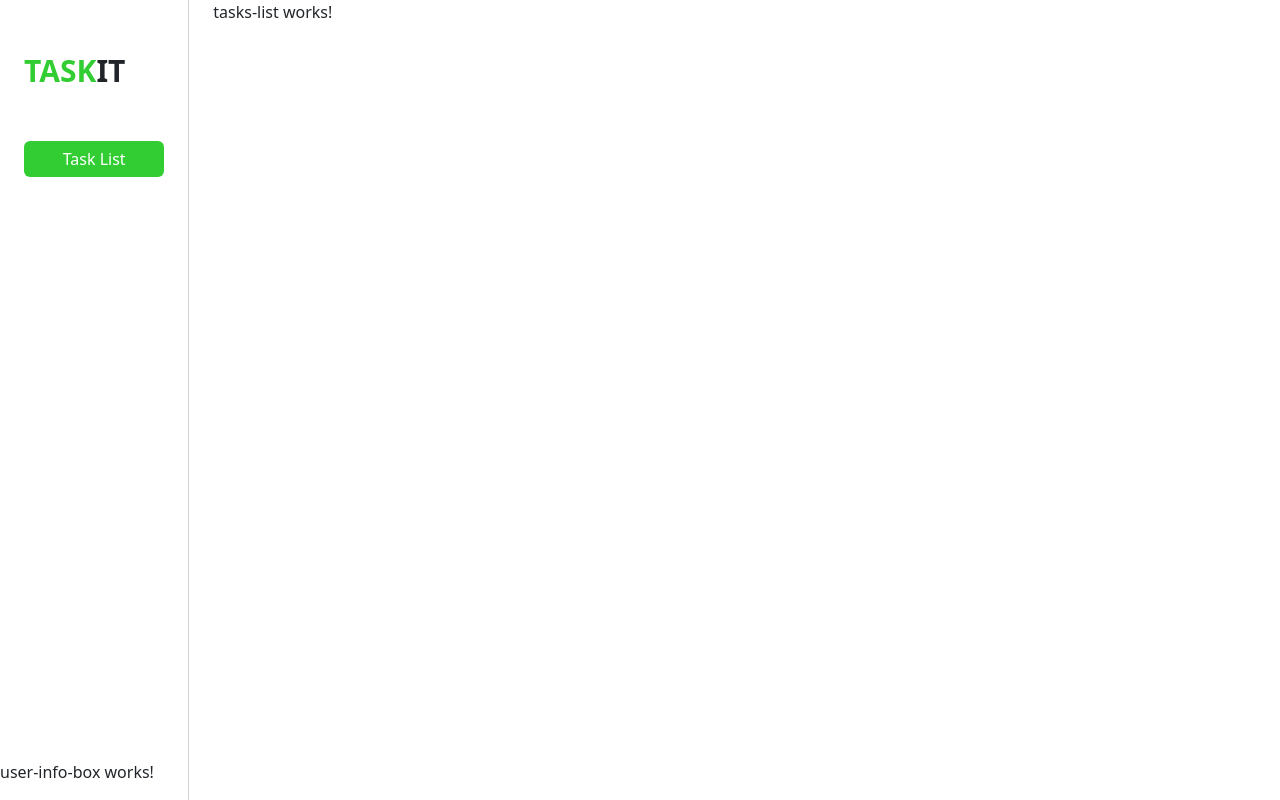
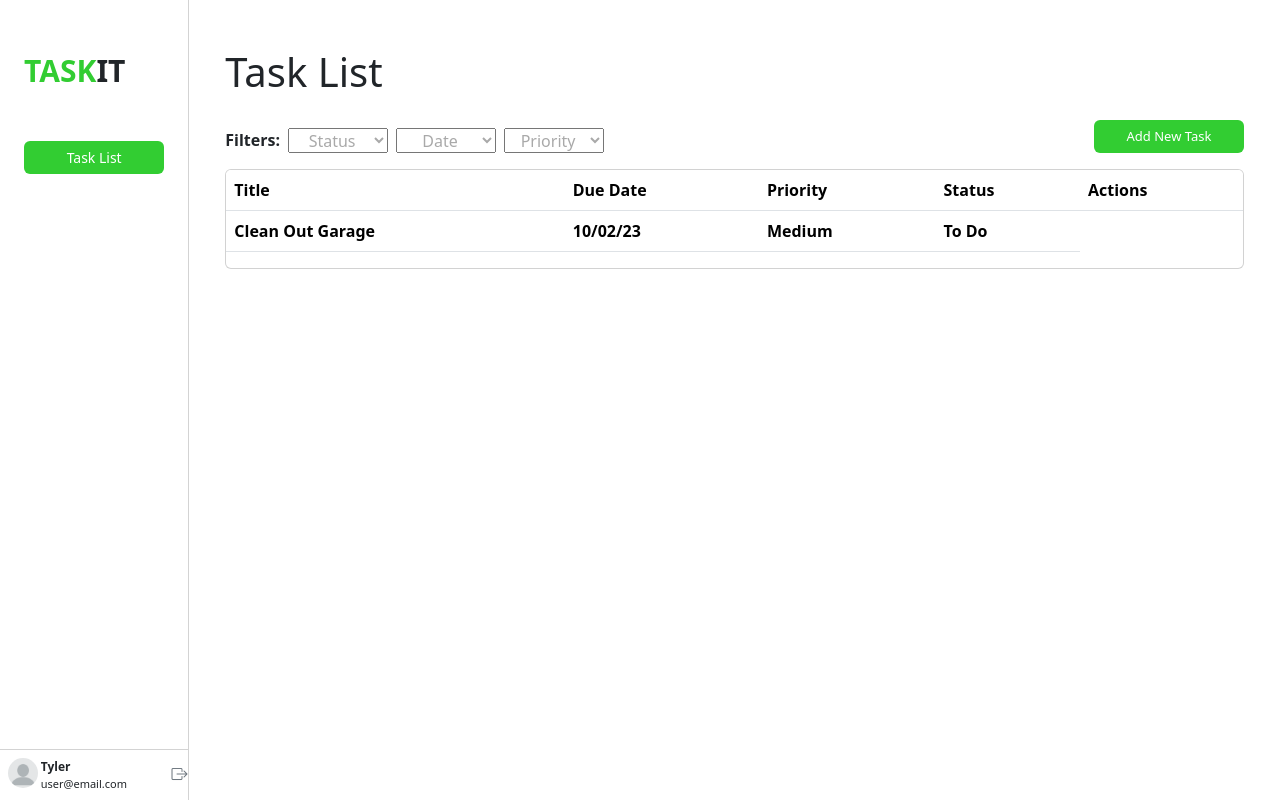
Before and after one commit to tsfento/taskit-project, an Angular app: page / in a window 1280 px wide. Built offline with nearby package versions, Linux system fonts and the light colour scheme.

Commit message:
Laying out the task list

```diff
--- a/angular.json
+++ b/angular.json
@@ -26,6 +26,7 @@
             ],
             "styles": [
               "node_modules/bootstrap/dist/css/bootstrap.min.css",
+              "node_modules/bootstrap-icons/font/bootstrap-icons.css",
               "src/styles.css"
             ],
             "scripts": []
--- a/package.json
+++ b/package.json
@@ -19,6 +19,7 @@
     "@angular/platform-browser-dynamic": "^16.2.0",
     "@angular/router": "^16.2.0",
     "bootstrap": "^5.3.2",
+    "bootstrap-icons": "^1.11.1",
     "rxjs": "~7.8.0",
     "tslib": "^2.3.0",
     "zone.js": "~0.13.0"
--- a/src/app/app.component.html
+++ b/src/app/app.component.html
@@ -1,8 +1,8 @@
 <div class="row" style="height: 100vh; width: 100vw;">
-  <div class="col-2">
+  <div class="col-sm-3 col-xl-2">
     <app-sidebar></app-sidebar>
   </div>
-  <div class="col-10">
+  <div class="col-sm-9 col-xl-10">
     <app-tasks-list></app-tasks-list>
   </div>
 </div>
--- /dev/null
+++ b/src/app/shared/task.model.ts
@@ -0,0 +1,9 @@
+export class Task {
+  constructor(
+    public title: string,
+    public dueDate: string,
+    public priority: string,
+    public status: string,
+    ) {
+  }
+}
--- /dev/null
+++ b/src/app/shared/userinfo.model.ts
@@ -0,0 +1,4 @@
+export class UserInfo {
+  constructor(public name: string, public email: string, public image: string) {
+  }
+}
--- a/src/app/sidebar/sidebar.component.css
+++ b/src/app/sidebar/sidebar.component.css
@@ -15,6 +15,7 @@
 }
 
 .btn-success {
+  font-size: 14px;
   background-color: limegreen;
   border: none;
 }
--- a/src/app/sidebar/user-info-box/user-info-box.component.css
+++ b/src/app/sidebar/user-info-box/user-info-box.component.css
@@ -0,0 +1,12 @@
+.user-info-box {
+  border-top: 1px solid lightgrey;
+}
+
+.name {
+  font-weight: bold;
+  font-size: 12px;
+}
+
+.email {
+  font-size: 11px;
+}
--- a/src/app/sidebar/user-info-box/user-info-box.component.html
+++ b/src/app/sidebar/user-info-box/user-info-box.component.html
@@ -1 +1,15 @@
-<p>user-info-box works!</p>
+<div class="container p-2 user-info-box">
+  <div class="row">
+    <div class="col-2">
+      <img src="{{ user.image }}" style="max-height: 30px; border-radius: 50%;">
+    </div>
+    <div class="col-8">
+      <div class="name">{{ user.name }}</div>
+      <div class="email">{{ user.email }}</div>
+    </div>
+    <div class="col-2 mt-1">
+      <a href="#" class="link-secondary bi bi-box-arrow-right">
+      </a>
+    </div>
+  </div>
+</div>
--- a/src/app/sidebar/user-info-box/user-info-box.component.ts
+++ b/src/app/sidebar/user-info-box/user-info-box.component.ts
@@ -1,4 +1,5 @@
 import { Component } from '@angular/core';
+import { UserInfo } from 'src/app/shared/userinfo.model';
 
 @Component({
   selector: 'app-user-info-box',
@@ -6,5 +7,5 @@ import { Component } from '@angular/core';
   styleUrls: ['./user-info-box.component.css']
 })
 export class UserInfoBoxComponent {
-
+  user = new UserInfo('Tyler', 'user@email.com','./assets/images/blank-profile-picture_640.png');
 }
--- a/src/app/tasks-list/tasks-list.component.css
+++ b/src/app/tasks-list/tasks-list.component.css
@@ -0,0 +1,34 @@
+.top-bar {
+  width: 100%;
+}
+
+.select-box {
+  color: darkgrey;
+  height: 25px;
+  width: 100px;
+}
+
+.option-text {
+  color: black;
+}
+
+.btn-success {
+  font-size: 13px;
+  height: 33px;
+  width: 150px;
+  background-color: limegreen;
+  border: none;
+}
+
+.task-table {
+  border: 1px solid darkgrey;
+  border-radius: 10px;
+}
+
+.task-heading {
+  color:darkgrey
+}
+
+.task-row {
+  border-bottom: 1px solid darkgrey;
+}
--- a/src/app/tasks-list/tasks-list.component.html
+++ b/src/app/tasks-list/tasks-list.component.html
@@ -1 +1,52 @@
-<p>tasks-list works!</p>
+<div class="container mt-5">
+  <h1 class="mb-4">Task List</h1>
+  <div class="d-flex flex-row mb-3 top-bar">
+    <label class="me-2 mt-2" style="font-weight: bold;">Filters:</label>
+    <select class="select-box me-2 mt-2">
+      <option class="text-center">Status</option>
+      <option class="option-text">To Do</option>
+    </select>
+    <select class="select-box me-2 mt-2">
+      <option class="text-center">Date</option>
+      <option class="option-text">10/02/23</option>
+    </select>
+    <select class="select-box mt-2">
+      <option class="text-center">Priority</option>
+      <option class="option-text">Low</option>
+      <option class="option-text">Medium</option>
+      <option class="option-text">High</option>
+    </select>
+    <span class="flex-grow-1"></span>
+    <button class="btn btn-success">Add New Task</button>
+  </div>
+</div>
+<div class="container">
+  <div class="table-responsive card">
+    <table class="table">
+      <thead>
+        <tr>
+          <th scope="col">Title</th>
+          <th scope="col">Due Date</th>
+          <th scope="col">Priority</th>
+          <th scope="col">Status</th>
+          <th scope="col">Actions</th>
+        </tr>
+      </thead>
+      <tbody>
+        <tr>
+          <th scope="row">{{ tasks[0].title }}</th>
+          <th>{{ tasks[0].dueDate }}</th>
+          <th>{{ tasks[0].priority }}</th>
+          <th>{{ tasks[0].status }}</th>
+        </tr>
+        <tr>
+
+        </tr>
+        <tr>
+
+        </tr>
+      </tbody>
+
+    </table>
+  </div>
+</div>
--- a/src/app/tasks-list/tasks-list.component.ts
+++ b/src/app/tasks-list/tasks-list.component.ts
@@ -1,4 +1,5 @@
 import { Component } from '@angular/core';
+import { Task } from '../shared/task.model';
 
 @Component({
   selector: 'app-tasks-list',
@@ -6,5 +7,7 @@ import { Component } from '@angular/core';
   styleUrls: ['./tasks-list.component.css']
 })
 export class TasksListComponent {
-
+  tasks: Task[] = [
+    new Task('Clean Out Garage', '10/02/23', 'Medium', 'To Do')
+  ];
 }
```
Also changed, not shown: src/assets/images/blank-profile-picture_640.png (added), 1 other file (tests, documents, lock files or other folders).
